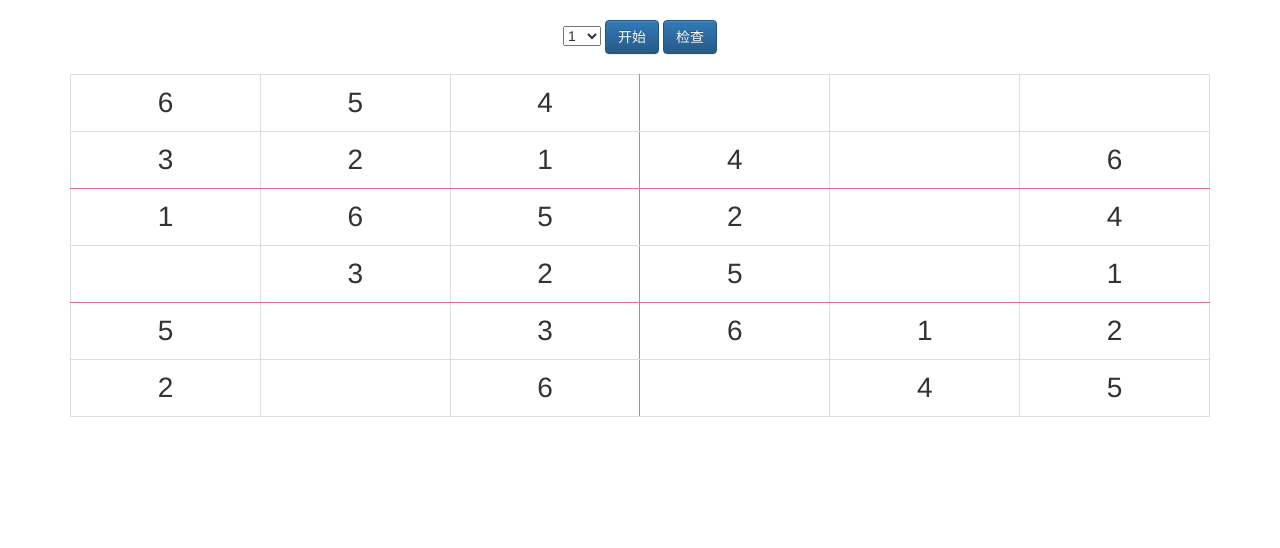
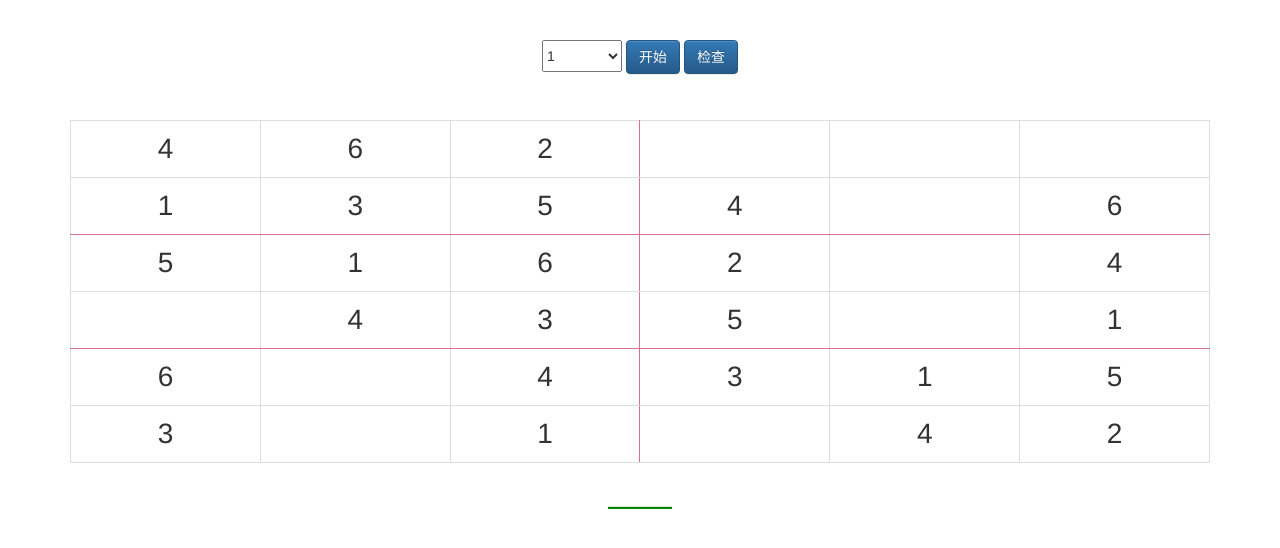
Before and after one commit to levonchen/mytest, a plain HTML site: page myShuDu/index.html in a window 1280 px wide. Drawn offline with Linux system fonts and the light colour scheme.

Commit message:
add read me, and update some code.

```diff
--- a/myShuDu/index.html
+++ b/myShuDu/index.html
@@ -21,7 +21,7 @@
 
 
       <div class="table-responsive container" id="tablecontent">
-        <div class="row text-center" style="margin: 20px">
+        <div class="topoperation row text-center" style="margin: 20px">
           <select v-model="levelSelected">
             <option v-for="item in levelOptions" :value="item">{{item}}</option>
           </select>
@@ -35,6 +35,10 @@
             </tr>
           </tbody>
         </table>
+
+        <div class="text-center">
+            <span v-bind:class="[feedback.eleClass]">{{ feedback.value }}</span>
+        </div>
       </div>
 
     <script src="./lib/jquery.js" type="text/javascript"></script>
--- a/myShuDu/site.css
+++ b/myShuDu/site.css
@@ -5,6 +5,17 @@ body
 
 .popover-content{
     padding:5px;
+}
+
+div.topoperation{
+    height: 80px;
+    padding-top: 20px
+}
+
+div.topoperation select{
+    width:80px;
+    height:32px;
+
 }
 
 table.pop td button{
@@ -51,3 +62,14 @@ td.need_fill_txt {
 td.validate_error {
     background-color:burlywood  !important;
 }
+
+span.feedbackSucceed {
+    color:green;
+    font-size: 32px;
+}
+
+span.feedbackFailed {
+    color:red;
+
+    font-size: 32px;
+}
--- a/myShuDu/site.js
+++ b/myShuDu/site.js
@@ -1,20 +1,74 @@
+
+
+
+var SIZE = 6;
+var LEVEL_MAX = 10;
+
+//每个单元里面有 横竖 上有几个小的单元格
+var X_UNIT_WIDTH = 3;
+var Y_UNIT_HEIGHT = 2;
+
+// 横竖上有多少个单元
+var X_UNIT_COUNT = 2;
+var Y_UNIT_COUNT = 3;
+
 
 var table_born = [
-  [1,2,3,4,5,6],
-  [4,5,6,1,2,3],
-
+  [4,2,6,1,5,3],
+  [1,5,3,4,2,6],
   [5,6,1,2,3,4],
   [2,3,4,5,6,1],
-
-  [3,4,5,6,1,2],
-  [6,1,2,3,4,5]
+  [3,1,5,6,4,2],
+  [6,4,2,3,1,5]
 ];
 
+var ySwapOptions_6 = [
+  [0,1],
+  [2,3],
+  [4,5],
+];
+var xSwapOptions_6 = [
+  [0,1],
+  [1,2],
+  [0,2],
+  [3,4],
+  [4,5],
+  [3,5]
+]
+
+function getBornTable(){
+  return table_born;
+}
+
+function getYSwapOptions(){
+  return ySwapOptions_6;
+}
+
+function getXSwapOptions(){
+  return xSwapOptions_6;
+}
+
+function cloneTable_born(inputTable,size){
+  var outputTable = [
+    [0,0,0,0,0,0],
+    [0,0,0,0,0,0],
+    [0,0,0,0,0,0],
+    [0,0,0,0,0,0],
+    [0,0,0,0,0,0],
+    [0,0,0,0,0,0]
+  ];
+  for(var y = 0; y < size; y++){
+    for(var x = 0; x < size; x++){
+      outputTable[y][x] = inputTable[y][x];
+    }
+  }
+  return outputTable;
+}
 
 
 //y1列和y2列互换, x1,x2行互换
 function swapRow(inputTable,y1,y2){
-  var outputTable = [
+ var outputTable = [
     [0,0,0,0,0,0],
     [0,0,0,0,0,0],
     [0,0,0,0,0,0],
@@ -70,16 +124,6 @@ function swapColumn(inputTable,x1,x2){
   return outputTable;
 }
 
-var SIZE = 6;
-var LEVEL_MAX = 10;
-
-//每个单元里面有 横竖 上有几个小的单元格
-var X_UNIT_WIDTH = 3;
-var Y_UNIT_HEIGHT = 2;
-
-// 横竖上有多少个单元
-var X_UNIT_COUNT = 2;
-var Y_UNIT_COUNT = 3;
 
 function checkUnitCells(viewDataTable ){
 
@@ -160,8 +204,8 @@ function maskCells(inputTable,level){
   for(var index = 0; index < count;index++){
 
     do{
-      var x = Math.floor(Math.random() * 6);
-      var y = Math.floor(Math.random() * 6);
+      var x = Math.floor(Math.random() * SIZE);
+      var y = Math.floor(Math.random() * SIZE);
 
       if(inputTable[y][x] > 0){
         inputTable[y][x] = 0;
@@ -173,13 +217,43 @@ function maskCells(inputTable,level){
   return inputTable;
 }
 
+function confuseInitTable(level){
+
+  var cfCount = 1;
+  if(level > 4){
+    cfCount = 2;
+  }
+  if(level > 7){
+    cfCount = 3;
+  }
+
+  if(level >= 9){
+    cfCount = 4;
+  }
+
+  var bornT = cloneTable_born(getBornTable(),SIZE);
+
+  for(var index = 0; index < cfCount; index++)
+  {
+    var yoptions = getYSwapOptions();
+    var yIndex = Math.floor(Math.random() * yoptions.length);
+    var swapY = yoptions[yIndex];
+    bornT = swapRow(bornT,swapY[0],swapY[1]);
+
+    var xoptions = getXSwapOptions();
+    var xIndex = Math.floor(Math.random() * xoptions.length);
+    var swapX = xoptions[xIndex];
+    bornT = swapColumn(bornT,swapX[0],swapX[1]);
+  }
+
+  return bornT;
+}
 
 function bornStartTable(level){
 
-    var output = swapRow(table_born,0,1);
-    var output1 = swapColumn(output,0,2);
+    var output = confuseInitTable(level);
 
-    var resultTable = maskCells(output1,level);
+    var resultTable = maskCells(output,level);
 
     var init_data = [];
 
@@ -309,15 +383,15 @@ function checkValidate(viewDataTable)
    return viewDataTable;
 }
 
-
-
-
-
 var tableContentVue = new Vue({
   el:"#tablecontent",
   data:{
     table_data:bornStartTable(1),
-    levelSelected: 1,
+    feedback: {
+      eleClass:"feedbackSucceed",
+      value:"——"
+    },
+    levelSelected: 1
   },
   computed:{
     selectedClass:function(rindex){
@@ -339,9 +413,28 @@ var tableContentVue = new Vue({
     onStartClicked:function(){
       var level = this.levelSelected;
       this.table_data = bornStartTable(level);
+      this.feedback.value = "---------";
     },
     onCheckClicked:function(){
       this.table_data = checkValidate(this.table_data);
+      var error_count = 0;
+      for(var y = 0; y <SIZE; y++)
+      {
+        for(var x = 0; x < SIZE; x++)
+        {
+          var item = this.table_data[y][x];
+          if(item.errorClass == "validate_error"){
+            error_count ++;
+          }
+        }
+      };
+      if(error_count == 0){
+        this.feedback.eleClass = "feedbackSucceed";
+        this.feedback.value = "哇你成功了"
+      }else{
+        this.feedback.eleClass = "feedbackFailed"
+        this.feedback.value = "继续努力啊!!!";
+      }
     },
     cellClicked:function(rdata,cdata,rindex,cindex,event){
       var el = $(event.currentTarget);
@@ -368,7 +461,7 @@ var tableContentVue = new Vue({
           //el.text(text);
           $this.table_data[$row][$column].value = Number(text);
           //$this.$forceUpdate()
-          el.popover('destroy');
+          //el.popover('destroy');
         });
       })
       el.popover('show');
@@ -396,34 +489,14 @@ var tableContentVue = new Vue({
   }
 });
 
-// var testVue = new Vue({
-//   el:"#testdiv",
-//   data:{
-//     value:""
-//   },
-
-//   methods:{
-//     tablenameclick:function(table){
-//       alert('Hello ' + table.name + '!');
-//     }
-//   }
-// });
-
-
 $(document).ready(function(){
    //$('.popover-show').popover('show');
-
   // $('button').popover({html : true });
 
    $('html').on('click', function (e) {
     $('div.popover').each(function () {
-        //the 'is' for buttons that trigger popups
-        //the 'has' for icons within a button that triggers a popup
-        // if (!$(this).is(e.target)
-        // && $(this).has(e.target).length === 0
-        // && $('.popover').has(e.target).length === 0) {
-        //     $(this).popover('destroy');
-        // }
+
+        console.log("Force close");
         var cellElement = $(e.target);
         var id = cellElement.attr("aria-describedby");
         var thisId = $(this).attr("id");
```
Also changed, not shown: 1 other file.
